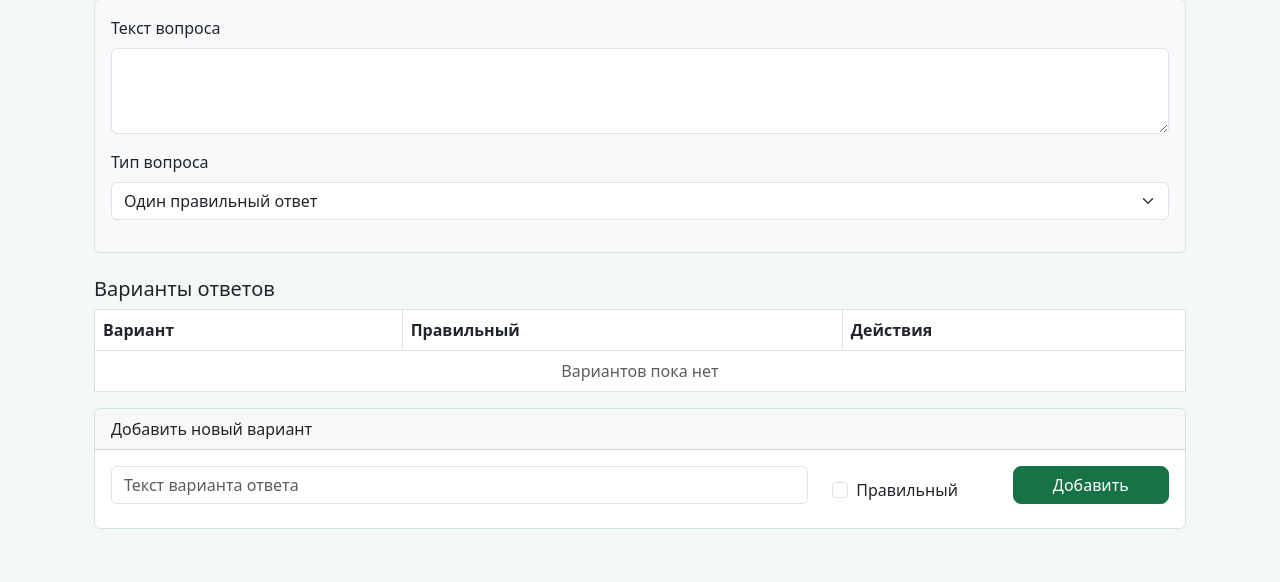
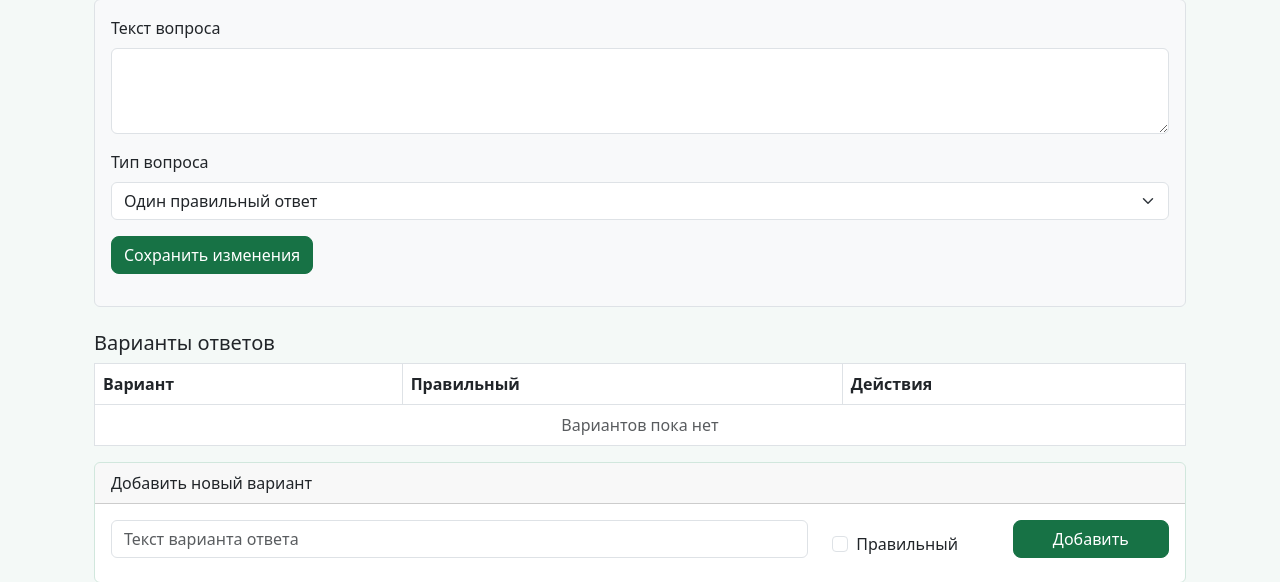
Before and after one commit to UliPi29/My_lesson, a Python web app: template app/templates/teacher/edit_question.html in a window 1280 px wide. Shown: the part 172-754 px from the top of the page. Run offline with Jinja, Linux system fonts and the light colour scheme; the template is opened without the code that fills it, so the values that code supplies are empty.

Commit message:
Update edit_question.html

```diff
--- a/app/templates/teacher/edit_question.html
+++ b/app/templates/teacher/edit_question.html
@@ -18,8 +18,11 @@
                 <option value="multiple_choice" {% if question.question_type == 'multiple_choice' %}selected{% endif %}>Несколько правильных ответов</option>
             </select>
             <div id="typeWarning" class="form-text text-warning d-none">
-                ⚠️ Нажмите «← К тесту», чтобы сохранить изменение типа, иначе при добавлении варианта будет использован старый тип.
+                ⚠️ Для сохранения нового типа вопроса нажмите «Сохранить изменения».
             </div>
+        </div>
+        <div class="mb-3">
+            <button type="submit" class="btn btn-primary">Сохранить изменения</button>
         </div>
     </form>
 
```
